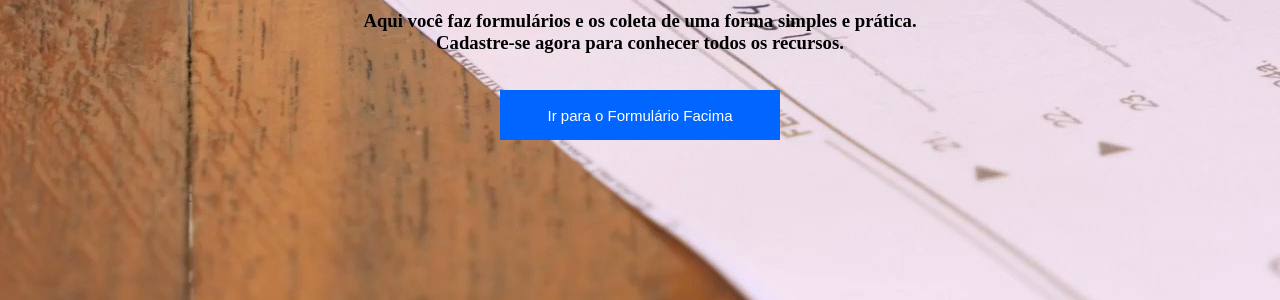
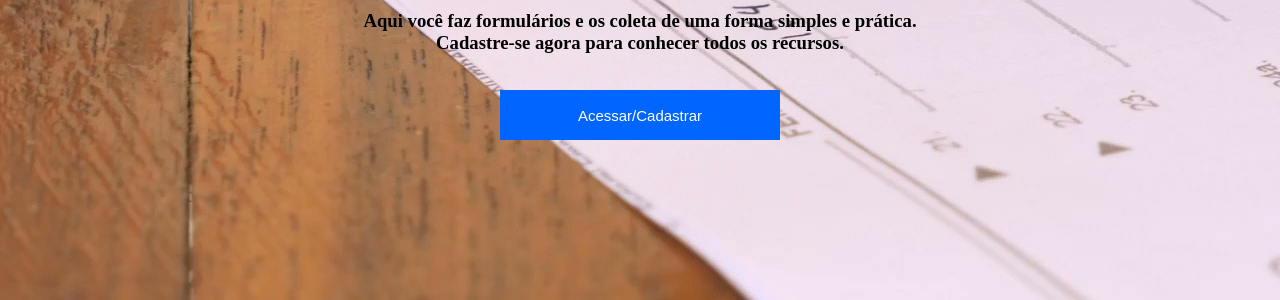
Before and after one commit to eduardolargado/projetoMineracaodeDados, a PHP site: page / in a window 1280 px wide. Shown: the part 307-607 px from the top of the page. Run offline with PHP 8.4, Linux system fonts and the light colour scheme.

Commit message:
Adicionado o Link da Página de Boas Vindas para a Tela de Login/Cadastro

```diff
--- a/Projeto Ramon/index.html
+++ b/Projeto Ramon/index.html
@@ -20,7 +20,7 @@
 		<div class="frase">
 			<h1>Seja Bem-Vindo</h1><br>
 			<h3>Aqui você faz formulários e os coleta de uma forma simples e prática.<p>Cadastre-se agora para conhecer todos os recursos.</p></h3><br><br>
-			<button class="botao">Ir para o Formulário Facima</button>
+			<a href="cadastro.html"><button class="botao">Acessar/Cadastrar</button></a>
 
 		</div>
 
```
Also changed, not shown: Projeto Ramon/css/inicial.css (line endings or trailing spaces).
